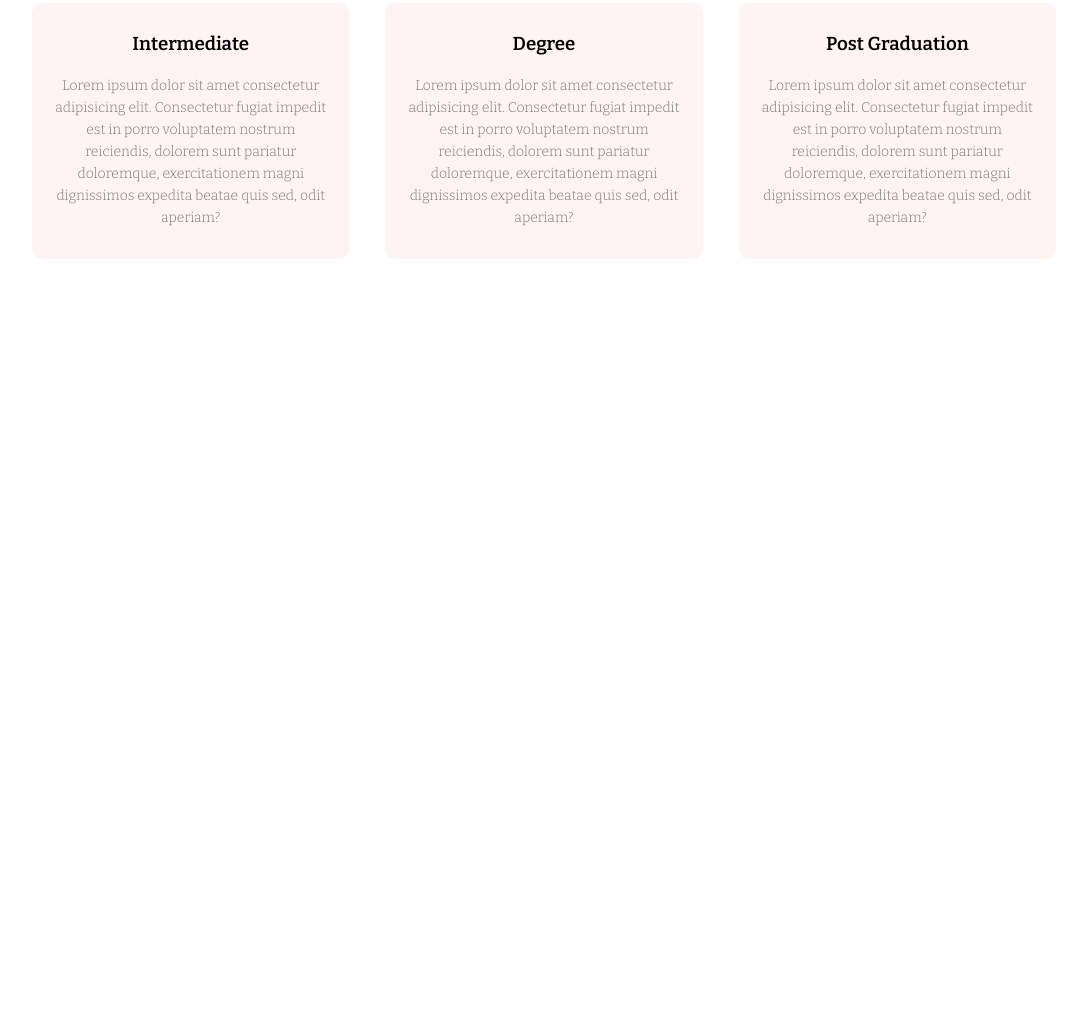
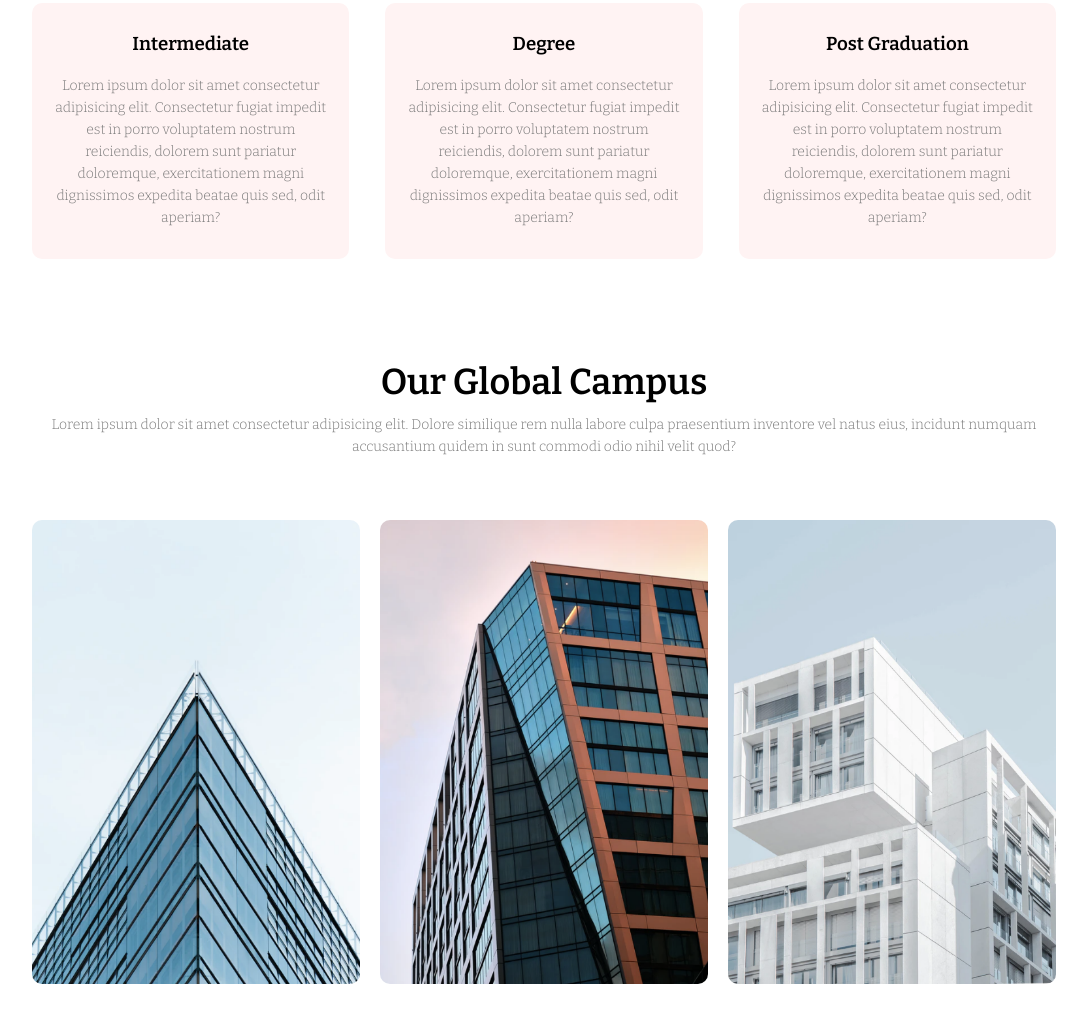
Before and after one commit to Solexy007/clawford-uni, a plain HTML site: page index.html in a window 1280 px wide. Shown: the part 1034-2048 px from the top of the page, without its empty margins (96-1183 px from the left). Before the commit the page ends 1344 px from the top, so only its background shows below. Drawn offline with nearby package versions, Linux system fonts and the light colour scheme.

Commit message:
Working on the campus section

```diff
--- a/index.html
+++ b/index.html
@@ -53,6 +53,34 @@
         </div>
     </section>
 
+    <!-- ------ Campus ------ -->
+
+    <section class="campus">
+        <h1>Our Global Campus</h1>
+        <p>Lorem ipsum dolor sit amet consectetur adipisicing elit. Dolore similique rem nulla labore culpa praesentium inventore vel natus eius, incidunt numquam accusantium quidem in sunt commodi odio nihil velit quod?</p>
+
+        <div class="row">
+            <div class="campus-col">
+                <img src="images/london.png">
+                <div class="layer">
+                    <h3>LONDON</h3>
+                </div>
+            </div>
+            <div class="campus-col">
+                <img src="images/newyork.png">
+                <div class="layer">
+                    <h3>NEW YORK</h3>
+                </div>
+            </div>
+            <div class="campus-col">
+                <img src="images/washington.png">
+                <div class="layer">
+                    <h3>WASHINGTON</h3>
+                </div>
+            </div>
+        </div>
+    </section>
+
     <!-- ---------Javascript for toggle menu---------- -->
     <script>
         var navLinks = document.getElementById("navLinks");
--- a/style.css
+++ b/style.css
@@ -161,3 +161,51 @@ h3{
         flex-direction: column;
     }
 }
+
+/* ------ Campus ------ */
+
+.campus{
+    width: 80%;
+    margin: auto;
+    text-align: center;
+    padding-top: 50px;
+}
+.campus-col{
+    flex-basis: 32%;
+    border-radius: 10px;
+    margin-bottom: 30px;
+    position: relative;
+    overflow: hidden;
+}
+.campus-col img{
+    width: 100%;
+    display: block;
+}
+.layer{
+    background: transparent;
+    height: 100%;
+    width: 100%;
+    position: absolute;
+    top: 0;
+    left: 0;
+    transition: 0.5s;
+}
+.layer:hover{
+    background: rgba(226, 0, 0, 0.7);
+}
+.layer h3{
+    width: 100%;
+    font-weight: 500;
+    color: #fff;
+    font-size: 26px;
+    bottom: 0;
+    left: 50%;
+    transform: translateX(-50%);
+    position: absolute;
+    opacity: 0;
+    transition: 0.5s;
+}
+.layer:hover h3{
+    bottom: 49%;
+    opacity: 1;
+}
```
